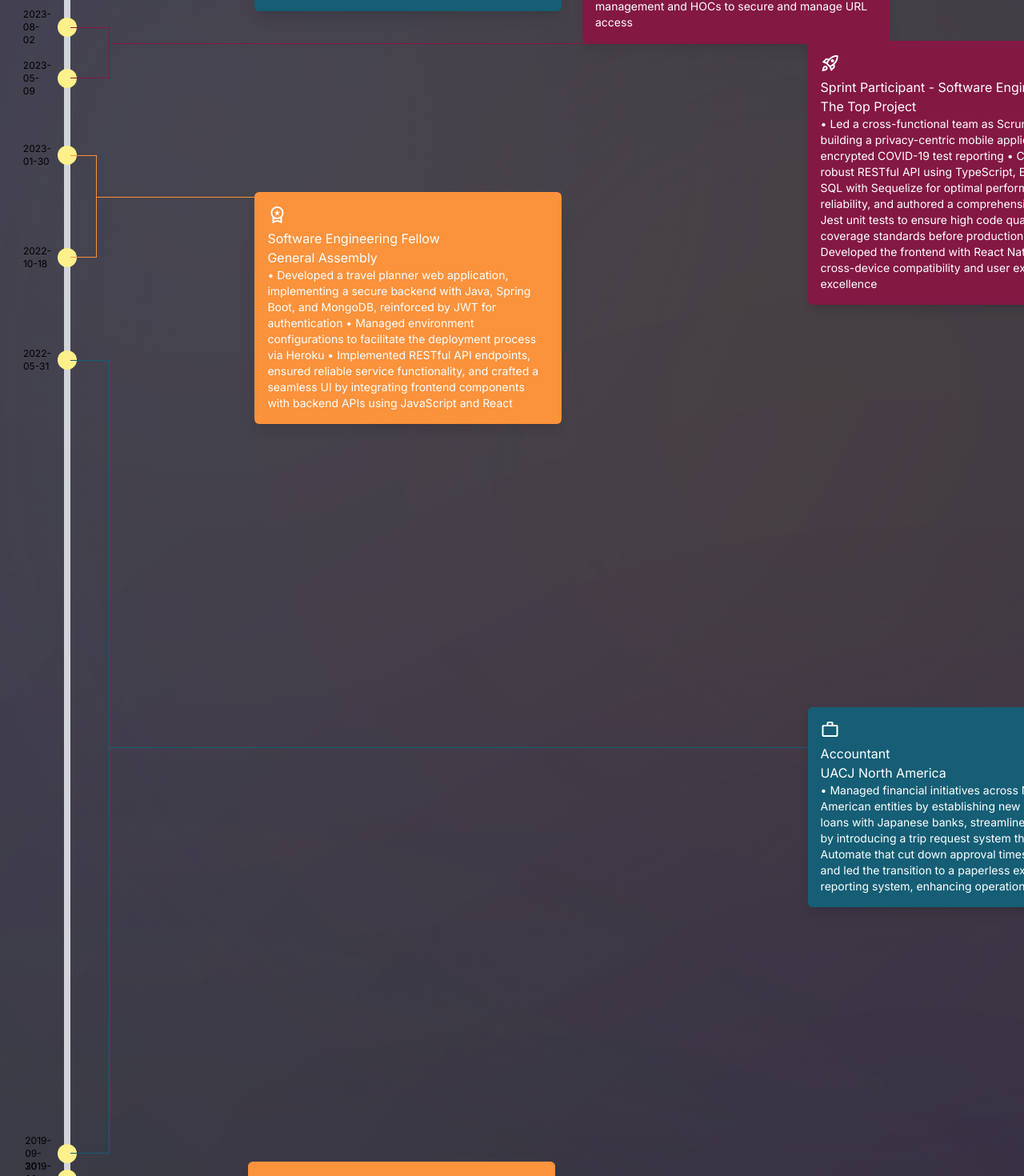
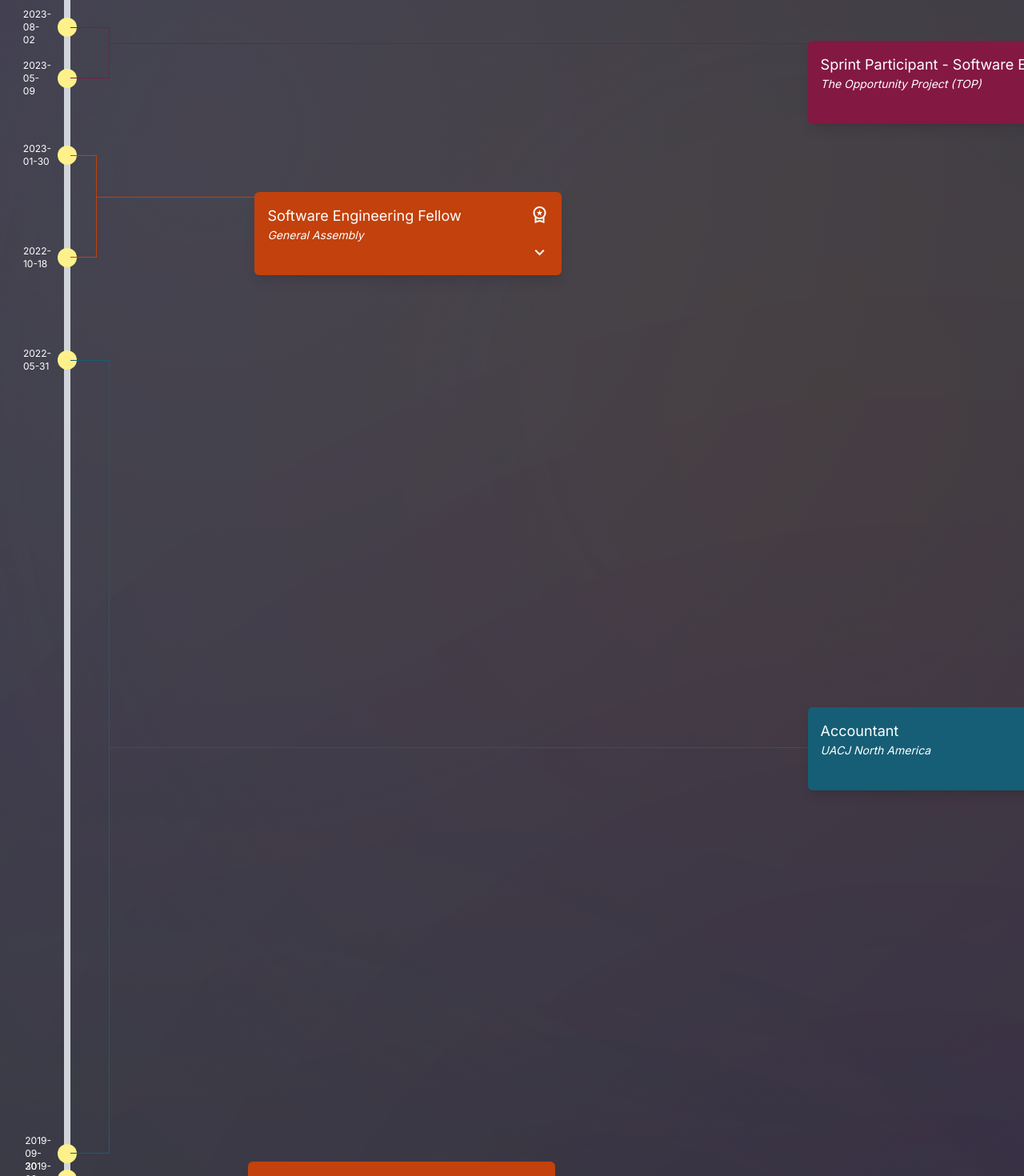
Before and after one commit to agrimes23/PortfolioSoftwareEngineer, a Next.js app: page /experience in a window 1280 px wide. Shown: the part 538-2008 px from the top of the page at 80% size. Built offline with nearby package versions, Linux system fonts and the light colour scheme.

Commit message:
toggle show hide for each experiences works

```diff
--- a/src/app/components/Timeline.tsx
+++ b/src/app/components/Timeline.tsx
@@ -1,4 +1,4 @@
-import React from "react";
+import React, { useState } from "react";
 import { calculatePosition } from "../utils/calculatePosition";
 import dayjs from "dayjs";
 import TimelineBracket from "./TimelineBracket";
@@ -11,7 +11,13 @@
     endDate: "2017-06-01",
     title: "Accountant, Internship",
     company: "Magnolia Health Systems",
-    description: "• Uploaded Accounts Receivable from Matrix software to Hi-Tech accounting software. • Set up training guide and taught experienced accounting staff how to perform Accounts Receivable uploads. • Helped Accounts Payable department by entering invoices, cutting checks, and filing. • Assisted Controller and Senior Accounting Manager with various account analysis and projects. • Calculated and entered monthly recurring journal entries.",
+    description: [
+      "• Uploaded Accounts Receivable from Matrix software to Hi-Tech accounting software.",
+      "• Set up training guide and taught experienced accounting staff how to perform Accounts Receivable uploads.",
+      "• Helped Accounts Payable department by entering invoices, cutting checks, and filing.",
+      "• Assisted Controller and Senior Accounting Manager with various account analysis and projects.",
+      "• Calculated and entered monthly recurring journal entries."
+    ]
   },
   {
     eventColor: "bg-cyan-800",
@@ -20,25 +26,31 @@
     endDate: "2017-07-01",
     title: "English Teacher",
     company: "VIPKID",
-    description: "• Instructed one-on-one classes to Chinese students ages 5-12. • Indicated areas of improvement and wrote unit assessments and feedback for parents. • Used data from previous classes to change the plan and learning environment to fit student's needs.",
+    description: [
+      "• Instructed one-on-one classes to Chinese students ages 5-12.",
+      " • Indicated areas of improvement and wrote unit assessments and feedback for parents.",
+      " • Used data from previous classes to change the plan and learning environment to fit student's needs."
+    ]
   },
   {
-    eventColor: "bg-orange-400",
+    eventColor: "bg-orange-700",
     eventType: "certificate",
     startDate: "2016-06-01",
     endDate: "2016-06-01",
     title: "TEFL Certificate",
     company: "",
-    description: "Training to provide English instruction in foreign classrooms. Completed 20 hours teaching to non-native speakers and observed TEFL professionals teach.",
+    description: [
+      "Training to provide English instruction in foreign classrooms. Completed 20 hours teaching to non-native speakers and observed TEFL professionals teach."
+    ]
   },
   {
-    eventColor: "bg-orange-400",
+    eventColor: "bg-orange-700",
     eventType: "certificate",
     startDate: "2019-08-20",
     endDate: "2019-08-20",
     title: "Passed N3 Level",
     company: "Japanese Language Proficiency Test (JLPT)",
-    description: "",
+    description: [""],
   },
   {
     eventColor: "bg-cyan-800",
@@ -47,7 +59,9 @@
     endDate: "2019-07-20",
     title: "Assistant Language Teacher with JET Program",
     company: "Fukui Board of Education",
-    description: "• Managed financial initiatives across North American entities by establishing new and recurring loans with Japanese banks, streamlined processes by introducing a trip request system through Power Automate that cut down approval times by over 66%, and led the transition to a paperless expense reporting system, enhancing operational efficiency.",
+    description: [
+      "• Managed financial initiatives across North American entities by establishing new and recurring loans with Japanese banks, streamlined processes by introducing a trip request system through Power Automate that cut down approval times by over 66%, and led the transition to a paperless expense reporting system, enhancing operational efficiency.",
+    ]
   },
   {
     eventColor: "bg-cyan-800",
@@ -56,16 +70,22 @@
     endDate: "2022-05-31",
     title: "Accountant",
     company: "UACJ North America",
-    description: "• Managed financial initiatives across North American entities by establishing new and recurring loans with Japanese banks, streamlined processes by introducing a trip request system through Power Automate that cut down approval times by over 66%, and led the transition to a paperless expense reporting system, enhancing operational efficiency.",
+    description: [
+      "• Managed financial initiatives across North American entities by establishing new and recurring loans with Japanese banks, streamlined processes by introducing a trip request system through Power Automate that cut down approval times by over 66%, and led the transition to a paperless expense reporting system, enhancing operational efficiency.",
+    ]
   },
   {
-    eventColor: "bg-orange-400",
+    eventColor: "bg-orange-700",
     eventType: "certificate",
     startDate: "2022-10-18",
     endDate: "2023-01-30",
     title: "Software Engineering Fellow",
     company: "General Assembly",
-    description: "• Developed a travel planner web application, implementing a secure backend with Java, Spring Boot, and MongoDB, reinforced by JWT for authentication • Managed environment configurations to facilitate the deployment process via Heroku • Implemented RESTful API endpoints, ensured reliable service functionality, and crafted a seamless UI by integrating frontend components with backend APIs using JavaScript and React",
+    description: [
+      "• Developed a travel planner web application, implementing a secure backend with Java, Spring Boot, and MongoDB, reinforced by JWT for authentication",
+      " • Managed environment configurations to facilitate the deployment process via Heroku",
+      " • Implemented RESTful API endpoints, ensured reliable service functionality, and crafted a seamless UI by integrating frontend components with backend APIs using JavaScript and React"
+    ]
   },
   {
     eventColor: "bg-pink-900",
@@ -74,7 +94,11 @@
     endDate: dayjs().format("YYYY-MM-DD"),
     title: "Software Engineer",
     company: "Feeling Friends",
-    description: "• Collaborated with a three-person team to design and develop an educational web application, enhancing communication and accessibility, and fostering a supportive environment for student engagement • Developed and deployed RESTful API endpoints with Node.js, Express.js, MongoDB, and Vercel • Utilized React Context for state management and HOCs to secure and manage URL access",
+    description: [
+      "• Collaborated with a three-person team to design and develop an educational web application, enhancing communication and accessibility, and fostering a supportive environment for student engagement",
+      "• Developed and deployed RESTful API endpoints with Node.js, Express.js, MongoDB, and Vercel",
+      " • Utilized React Context for state management and HOCs to secure and manage URL access"
+    ]
   },
   {
     eventColor: "bg-pink-900",
@@ -82,8 +106,12 @@
     startDate: "2023-05-09",
     endDate: "2023-08-02",
     title: "Sprint Participant - Software Engineer",
-    company: "The Top Project",
-    description: "• Led a cross-functional team as Scrum Master, building a privacy-centric mobile application for encrypted COVID-19 test reporting • Created a robust RESTful API using TypeScript, Express.js, and SQL with Sequelize for optimal performance and reliability, and authored a comprehensive suite of Jest unit tests to ensure high code quality and coverage standards before production deployment • Developed the frontend with React Native, ensuring cross-device compatibility and user experience excellence",
+    company: "The Opportunity Project (TOP)",
+    description: [
+      "• Led a cross-functional team as Scrum Master, building a privacy-centric mobile application for encrypted COVID-19 test reporting",
+      "• Created a robust RESTful API using TypeScript, Express.js, and SQL with Sequelize for optimal performance and reliability, and authored a comprehensive suite of Jest unit tests to ensure high code quality and coverage standards before production deployment",
+      "• Developed the frontend with React Native, ensuring cross-device compatibility and user experience excellence",
+    ],
   },
   {
     eventColor: "bg-cyan-800",
@@ -92,13 +120,24 @@
     endDate: "2024-08-07",
     title: "IT Jr. Software Engineer",
     company: "ASC Brands",
-    description: "• Managed a Python project to analyze performance metrics of the company website with results from an API,including comparisons with historical data saved to an SSMS database • Implemented stored procedures to optimize data retrieving speed and security, leveraging Power BI for clear visualization of historical performance metrics • Migrated return label service from web services to a third-party API, connecting it to our customer database using Flask",
+    description: [
+      "• Managed a Python project to analyze performance metrics of the company website with results from an API,including comparisons with historical data saved to an SSMS database",
+      "• Implemented stored procedures to optimize data retrieving speed and security, leveraging Power BI for clear visualization of historical performance metrics",
+      " • Migrated return label service from web services to a third-party API, connecting it to our customer database using Flask",
+    ],
   },
 ];
 
 const Timeline: React.FC = () => {
+
+  const [openIndex, setOpenIndex] = useState<number | null>(null);
+
   const minDate = "2016-01-01"; // Timeline start date
   const maxDate = dayjs().format("YYYY-MM-DD"); // Timeline end date (current date)
+
+  const handleToggle = (index: number) => {
+    setOpenIndex(openIndex === index ? null : index);
+  };
 
   return (
     <>
@@ -122,6 +161,8 @@
             <TimelineBracket
               key={index}
               event={event}
+              showDesc={openIndex === index}
+              onToggle={() => handleToggle(index)}
               startPercentage={startPercentage}
               endPercentage={endPercentage}
               midPercentage={midPercentage}
--- a/src/app/components/TimelineBracket.tsx
+++ b/src/app/components/TimelineBracket.tsx
@@ -1,4 +1,4 @@
-import React from "react";
+import React, { useState } from "react";
 
 interface TimelineBracketProps {
   event: {
@@ -8,12 +8,14 @@
     endDate: string;
     title: string;
     company: string;
-    description: string;
+    description: string[];
   };
   startPercentage: number;
   endPercentage: number;
   midPercentage: number;
   index: number;
+  showDesc: boolean;
+  onToggle: () => void;
 }
 
 const TimelineBracket: React.FC<TimelineBracketProps> = ({
@@ -22,7 +24,10 @@
   endPercentage,
   midPercentage,
   index,
+  showDesc,
+  onToggle,
 }) => {
+
   const getLineLengthAndPosition = (index: number) => {
     if (index % 3 === 0) {
       return {
@@ -57,7 +62,7 @@
         className="absolute w-6 h-6 bg-yellow-200 rounded-full"
         style={{ top: `${startPercentage}%`, left: "-0.5rem" }}
       >
-        <span className="absolute right-8 top-1/2 transform -translate-y-1/2 text-xs">
+        <span className="absolute right-8 top-1/2 transform -translate-y-1/2 text-xs text-white">
           {event.startDate}
         </span>
       </div>
@@ -77,17 +82,42 @@
             style={{ top: `${startPercentage - 0.3}%` }} // Adjust position slightly for better alignment
           >
             {event.eventType === "job" ? (
-              <span className="material-symbols-outlined">work</span>
+              <span className="material-symbols-outlined absolute right-4 cursor-default">
+                work
+              </span>
             ) : event.eventType === "certificate" ? (
-              <span className="material-symbols-outlined">
+              <span className="material-symbols-outlined absolute right-4 cursor-default">
                 workspace_premium
               </span>
             ) : (
-              <span className="material-symbols-outlined">rocket_launch</span>
+              <span className="material-symbols-outlined absolute right-4 cursor-default">
+                rocket_launch
+              </span>
             )}
-            <h3>{event.title}</h3>
-            <h3>{event.company}</h3>
-            <p className="text-sm">{event.description}</p>
+            <button className="absolute top-14 right-4" onClick={onToggle}>
+              {showDesc ? (
+                <span className="material-symbols-outlined">
+                  keyboard_arrow_up
+                </span>
+              ) : (
+                <span className="material-symbols-outlined">
+                  keyboard_arrow_down
+                </span>
+              )}
+            </button>
+            <div className="pb-6">
+              <h3>{event.title}</h3>
+              <h3>{event.company}</h3>
+            </div>
+            {showDesc && (
+              <div>
+                {event.description.map((desc, index) => (
+                  <p key={index} className="text-sm py-1">
+                    {desc}
+                  </p>
+                ))}
+              </div>
+            )}
           </div>
         </div>
       ) : (
@@ -97,7 +127,7 @@
             className="absolute w-6 h-6 bg-yellow-200 rounded-full"
             style={{ top: `${endPercentage}%`, left: "-0.5rem" }}
           >
-            <span className="absolute right-8 top-1/2 transform -translate-y-1/2 text-xs">
+            <span className="absolute right-8 top-1/2 transform -translate-y-1/2 text-xs text-white">
               {event.endDate}
             </span>
           </div>
@@ -155,19 +185,42 @@
                 style={{ top: `45%` }}
               >
                 {event.eventType === "job" ? (
-                  <span className="material-symbols-outlined">work</span>
+                  <span className="material-symbols-outlined absolute right-4 cursor-default">
+                    work
+                  </span>
                 ) : event.eventType === "certificate" ? (
-                  <span className="material-symbols-outlined">
+                  <span className="material-symbols-outlined absolute right-4 cursor-default">
                     workspace_premium
                   </span>
                 ) : (
-                  <span className="material-symbols-outlined">
+                  <span className="material-symbols-outlined absolute right-4 cursor-default">
                     rocket_launch
                   </span>
                 )}
-                <h3>{event.title}</h3>
-                <h3>{event.company}</h3>
-                <p className="text-sm">{event.description}</p>
+                <button className="absolute top-16 right-4" onClick={onToggle}>
+                  {showDesc ? (
+                    <span className="material-symbols-outlined">
+                      keyboard_arrow_up
+                    </span>
+                  ) : (
+                    <span className="material-symbols-outlined">
+                      keyboard_arrow_down
+                    </span>
+                  )}
+                </button>
+                <div className="pb-6">
+                  <h3 className="text-lg">{event.title}</h3>
+                  <h4 className="text-sm italic">{event.company}</h4>
+                </div>
+                {showDesc && (
+                  <div>
+                    {event.description.map((desc, index) => (
+                      <p key={index} className="text-sm py-1">
+                        {desc}
+                      </p>
+                    ))}
+                  </div>
+                )}
               </div>
             </div>
           </div>
```
